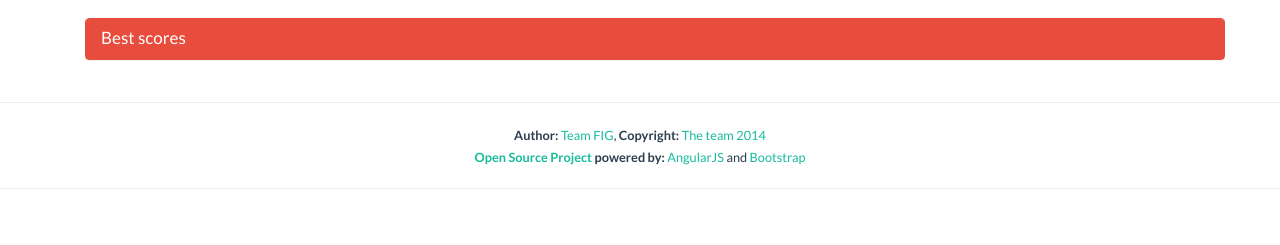
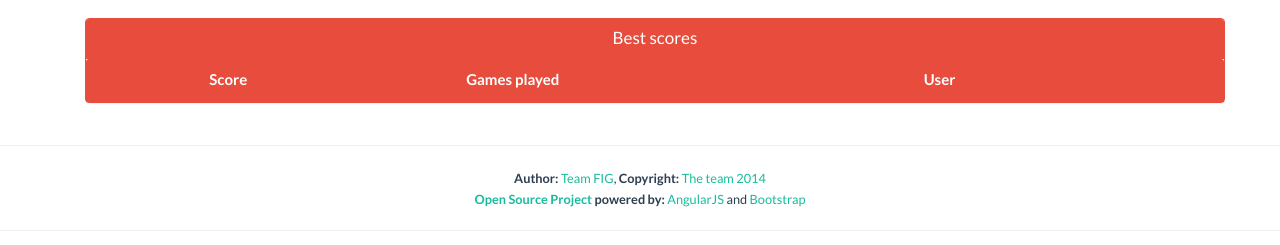
Before and after one commit to TelerikConquiztador/ConquiztadorClient, a plain HTML site: page index.html at #/high-scores in a window 1280 px wide. Shown: the part 63-308 px from the top of the page. Drawn offline with Linux system fonts and the light colour scheme; no server answers.

Commit message:
Highscores visualization done

```diff
--- a/templates/high-scores.html
+++ b/templates/high-scores.html
@@ -1,11 +1,34 @@
 <div class="container clearfix" ng-controller="HighScoresController">
     <div class="container">
         <div class="panel panel-danger">
-            <div class="panel-heading">
+            <div class="panel-heading text-center">
                 <h3 class="panel-title">Best scores</h3>
             </div>
-            <div class="panel-body" ng-repeat="score in scores">
-                Username: {{score.Username}} | HighScore: {{score.BestScore}} | Played Games: {{score.Games}}
+            <div class="panel-heading text-center">
+                <div class="row">
+                    <div class="col-md-3 ng-binding">
+                        <strong >Score</strong>
+                    </div>
+                    <div class="col-md-3">
+                        <strong>Games played</strong>
+                    </div>
+                    <div class="col-md-6">
+                        <strong>User</strong>
+                    </div>
+                </div>
+            </div>
+            <div class="panel-body text-center" ng-repeat="score in scores">
+                <div class="row">
+                    <div class="col-md-3 ng-binding">
+                        <strong>{{score.BestScore}}</strong>
+                    </div>
+                    <div class="col-md-3">
+                        <strong>{{score.Games}}</strong>
+                    </div>
+                    <div class="col-md-6">
+                        <strong>{{score.Username}}</strong>
+                    </div>
+                </div>
             </div>
         </div>
     </div>
```
